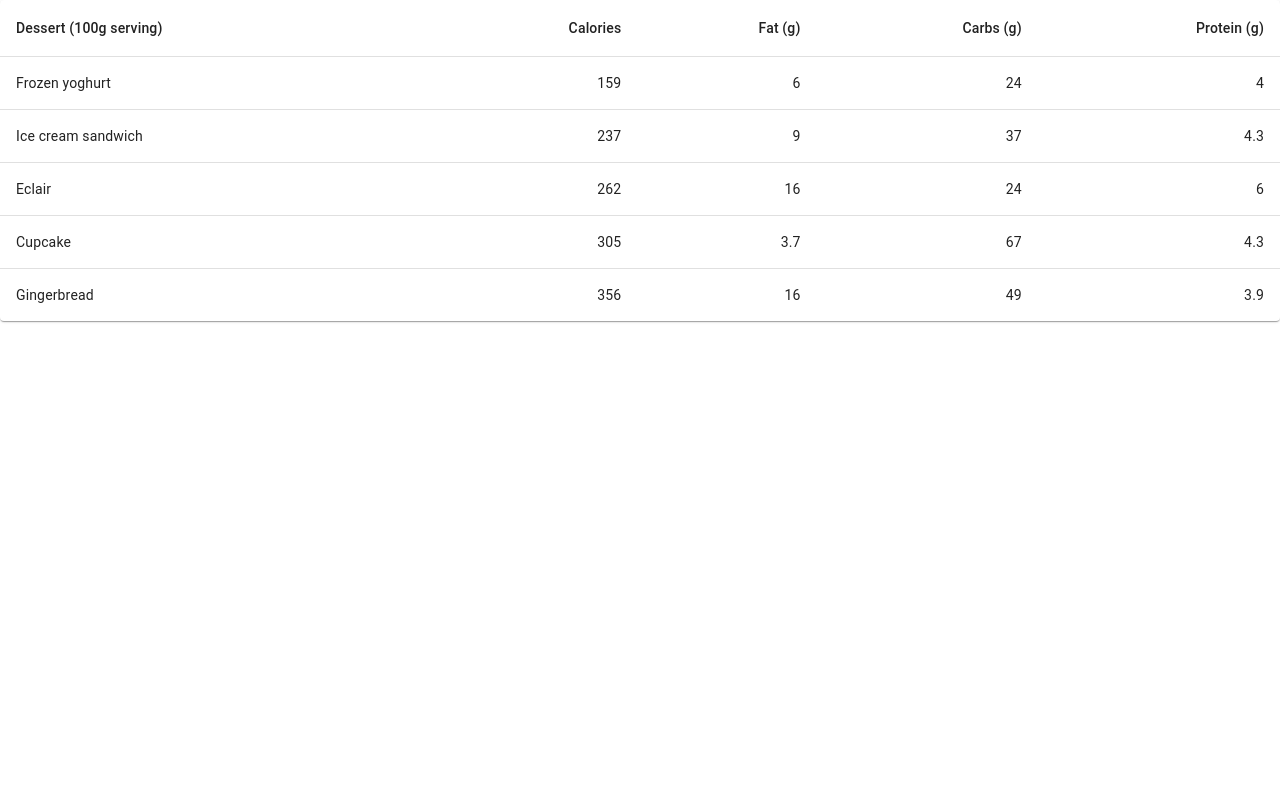
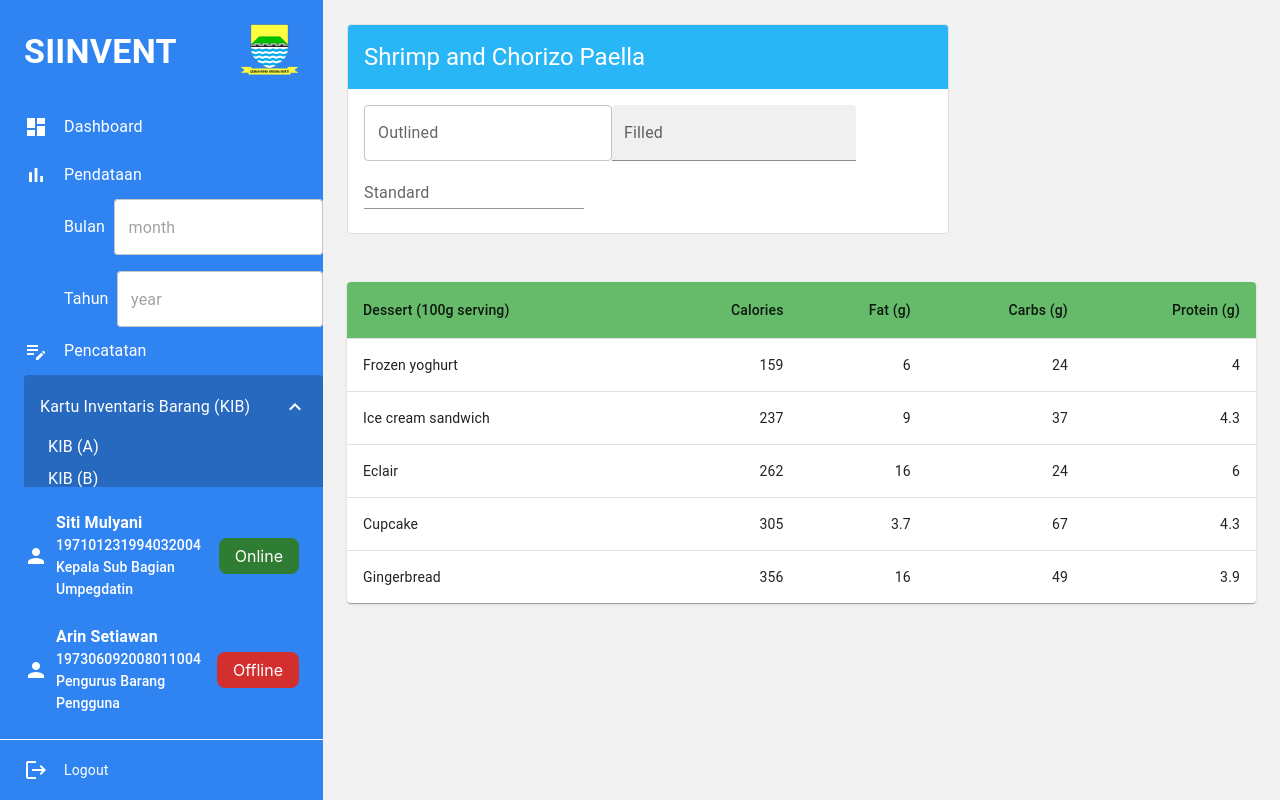
Before and after one commit to MochamadFW/proyek-sistem-inventarisasi, a React (Create React App) app in the folder client/: page /pengguna/kib in a window 1280 px wide. Built offline with nearby package versions, Linux system fonts and the light colour scheme.

Commit message:
:lipstick: FE: Add reusable form box component

```diff
--- a/client/package.json
+++ b/client/package.json
@@ -5,6 +5,7 @@
   "dependencies": {
     "@emotion/react": "^11.9.0",
     "@emotion/styled": "^11.8.1",
+    "@mui/icons-material": "^5.8.0",
     "@mui/material": "^5.8.0",
     "@mui/x-date-pickers": "^5.0.0-alpha.3",
     "@testing-library/jest-dom": "^5.14.1",
--- a/client/src/views/pengguna/kib/pages/penggunaKib.jsx
+++ b/client/src/views/pengguna/kib/pages/penggunaKib.jsx
@@ -6,6 +6,10 @@ import TableContainer from '@mui/material/TableContainer';
 import TableHead from '@mui/material/TableHead';
 import TableRow from '@mui/material/TableRow';
 import Paper from '@mui/material/Paper';
+import TextField from '@mui/material/TextField';
+import Box from '@mui/material/Box';
+import Layout from '../../../shared/components/layout';
+import FormBox from '../../../shared/components/formBox';
 
 function createData(name, calories, fat, carbs, protein) {
   return { name, calories, fat, carbs, protein };
@@ -19,12 +23,35 @@ const rows = [
   createData('Gingerbread', 356, 16.0, 49, 3.9),
 ];
 
-export default function BasicTable() {
+const PenggunaKib = () => {
   return (
-    <TableContainer component={Paper}>
+    <Layout>
+    <Box
+      sx={{
+        width: '100%',
+
+      }}
+    >
+      <FormBox
+        title="Shrimp and Chorizo Paella"
+        sx={{maxWidth:600}}
+      >
+        <TextField id="outlined-basic" label="Outlined" variant="outlined" />
+        <TextField id="filled-basic" label="Filled" variant="filled" />
+        <TextField id="standard-basic" label="Standard" variant="standard" />
+      </FormBox>
+    </Box>
+      <TableContainer
+        component={Paper}
+        sx={{
+          mt: 6
+        }}
+      >
         <Table sx={{ minWidth: 650 }} aria-label="simple table">
           <TableHead>
-          <TableRow>
+            <TableRow
+              sx={{bgcolor:'#66BB6A'}}
+            >
               <TableCell>Dessert (100g serving)</TableCell>
               <TableCell align="right">Calories</TableCell>
               <TableCell align="right">Fat&nbsp;(g)</TableCell>
@@ -50,5 +77,8 @@ export default function BasicTable() {
           </TableBody>
         </Table>
       </TableContainer>
+    </Layout>
   );
 }
+
+export default PenggunaKib;
--- /dev/null
+++ b/client/src/views/shared/components/formBox.jsx
@@ -0,0 +1,39 @@
+import * as React from 'react';
+import {
+  Card,
+  CardHeader,
+  CardContent,
+} from '@mui/material';
+
+const FormBox = ({sx = [], title, children}) => {
+  return (
+    <Card
+        sx={[
+          { display: 'inline-flex', flexDirection: 'column' },
+          ...(Array.isArray(sx) ? sx : [sx]),
+        ]}
+        variant="outlined"
+    >
+      <CardHeader
+        sx={{ bgcolor: '#29B6F6', color: 'font.white' }}
+        title={title}
+      />
+      <CardContent>
+        {children}
+      </CardContent>
+    </Card>
+  );
+}
+
+export default FormBox;
+
+/* HOW TO USE
+<FormBox
+  title="Shrimp and Chorizo Paella"
+  sx={{maxWidth:600}}
+>
+  <TextField id="outlined-basic" label="Outlined" variant="outlined" />
+  <TextField id="filled-basic" label="Filled" variant="filled" />
+  <TextField id="standard-basic" label="Standard" variant="standard" />
+</FormBox>
+*/
```
Also changed, not shown: 1 other file (tests, documents, lock files or other folders). Lines whose indentation alone changed are shown as unchanged.
